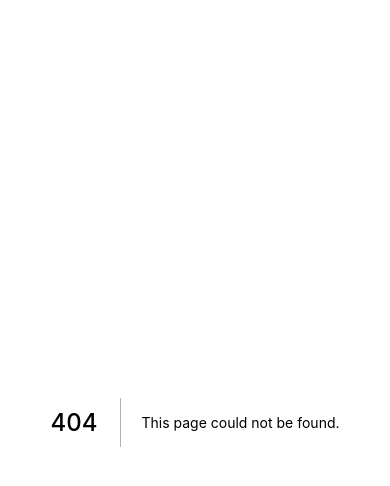
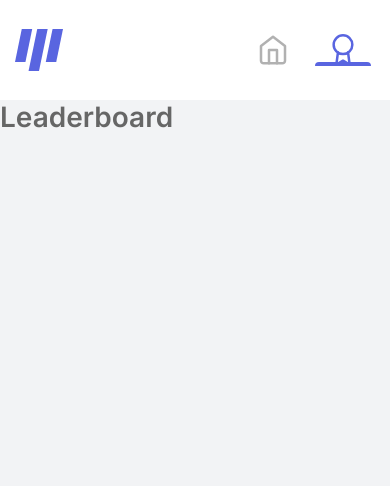
Before and after one commit to jeanmottin12/nlw4-moveit, a Next.js app: page /leaderboard in a window 390 px wide. Before the commit this address had no page. Shown: the top 486 px of the page. Built offline with nearby package versions, Linux system fonts and the light colour scheme.

Commit message:
add sidebar with leaderboard page

```diff
--- /dev/null
+++ b/src/components/Link.tsx
@@ -0,0 +1,16 @@
+import React from 'react';
+import Link from 'next/link';
+import { useRouter } from 'next/router';
+
+import styles from '../styles/components/Link.module.css';
+
+export default ({ href, children }) => {
+  const router = useRouter()
+
+  let className = children.props.className || ''
+  if (router.pathname === href) {
+    className = `${className} ${styles.selectedActive}`
+  }
+
+  return <Link href={href}>{React.cloneElement(children, { className })}</Link>
+}
--- /dev/null
+++ b/src/components/Sidebar.tsx
@@ -0,0 +1,40 @@
+import Link from './Link';
+
+import styles from '../styles/components/Sidebar.module.css';
+
+export default function Sidebar() {
+  return (
+    <aside className={styles.containerSidebar}>
+      <img src="logo.svg" alt="Logo"/>
+
+      <nav>
+        <ul>
+          <li>
+            <Link href="/">
+              <a className={styles.teste}>
+                <svg width="32" height="32" viewBox="0 0 32 32" fill="none" xmlns="http://www.w3.org/2000/svg">
+                  <g opacity="0.5">
+                    <path d="M4 12.0001L16 2.66675L28 12.0001V26.6668C28 27.374 27.719 28.0523 27.219 28.5524C26.7189 29.0525 26.0406 29.3334 25.3333 29.3334H6.66667C5.95942 29.3334 5.28115 29.0525 4.78105 28.5524C4.28095 28.0523 4 27.374 4 26.6668V12.0001Z" stroke="#666666" stroke-width="2.5" stroke-linecap="round" stroke-linejoin="round"/>
+                    <path d="M12 29.3333V16H20V29.3333" stroke="#666666" stroke-width="2.5" stroke-linecap="round" stroke-linejoin="round"/>
+                  </g>
+                </svg>
+              </a>
+            </Link>
+          </li>
+          <li>
+            <Link href="/leaderboard">
+              <a>
+                <svg width="32" height="32" viewBox="0 0 32 32" fill="none" xmlns="http://www.w3.org/2000/svg">
+                  <g opacity="0.5">
+                    <path d="M16.0001 20C21.1547 20 25.3334 15.8214 25.3334 10.6667C25.3334 5.51205 21.1547 1.33337 16.0001 1.33337C10.8454 1.33337 6.66675 5.51205 6.66675 10.6667C6.66675 15.8214 10.8454 20 16.0001 20Z" stroke="#666666" stroke-width="2.5" stroke-linecap="round" stroke-linejoin="round"/>
+                    <path d="M10.9466 18.52L9.33325 30.6667L15.9999 26.6667L22.6666 30.6667L21.0533 18.5067" stroke="#666666" stroke-width="2.5" stroke-linecap="round" stroke-linejoin="round"/>
+                  </g>
+                </svg>
+              </a>
+            </Link>
+          </li>
+        </ul>
+      </nav>
+    </aside>
+  )
+}
--- a/src/pages/index.tsx
+++ b/src/pages/index.tsx
@@ -11,6 +11,7 @@ import { Profile } from "../components/Profile";
 import { ChallengeBox } from "../components/ChallengeBox";
 
 import styles from '../styles/pages/Home.module.css';
+import Sidebar from '../components/Sidebar';
 
 interface HomeProps {
   level: number;
@@ -20,6 +21,8 @@ interface HomeProps {
 
 export default function Home(props: HomeProps) {
   return (
+    <main className="main">
+      <Sidebar />
       <ChallengesProvider
         level={props.level}
         currentExperience={props.currentExperience}
@@ -46,6 +49,7 @@ export default function Home(props: HomeProps) {
           </CountdownProvider>
         </div>
       </ChallengesProvider>
+    </main>
   )
 }
 
--- /dev/null
+++ b/src/pages/leaderboard.tsx
@@ -0,0 +1,10 @@
+import Sidebar from "../components/Sidebar";
+
+export default function Leaderboard() {
+  return (
+    <main className="main">
+      <Sidebar />
+      <h1>Leaderboard</h1>
+    </main>
+  )
+}
--- /dev/null
+++ b/src/styles/components/Link.module.css
@@ -0,0 +1,31 @@
+.selectedActive::before {
+  content: "";
+  width: 4px;
+  height: 100%;
+  background: var(--blue);
+  display: block;
+  position: absolute;
+  left: 0;
+  top: 0;
+  border-top-right-radius: 5px;
+  border-bottom-right-radius: 5px;
+}
+
+.selectedActive svg g {
+  opacity: 1;
+}
+.selectedActive svg g path {
+  stroke: var(--blue);
+}
+
+@media (max-width: 640px) {
+  .selectedActive::before{
+    content: "";
+    width: 100%;
+    height: 4px;
+    top: unset;
+    bottom: 0;
+    border-top-left-radius: 5px;
+    border-bottom-right-radius: 0;
+  }
+}
--- /dev/null
+++ b/src/styles/components/Sidebar.module.css
@@ -0,0 +1,119 @@
+.containerSidebar {
+  width: 112px;
+  position: fixed;
+  left: 0;
+  top: 0;
+  bottom: 0;
+  height: 100vh;
+  background-image: linear-gradient(to bottom, #ffffff, rgba(255,255,255, 0));
+
+  display: flex;
+  align-items: center;
+  justify-content: center;
+  flex-direction: column;
+}
+
+.containerSidebar > img {
+  position: absolute;
+  top: 30px;
+}
+
+.containerSidebar nav {
+  width: 100%;
+}
+
+.containerSidebar nav ul {
+  list-style: none;
+
+  display: flex;
+  flex-direction: column;
+  align-items: center;
+}
+
+.containerSidebar nav ul li {
+  margin: 10px 0;
+  width: 100%;
+}
+
+.containerSidebar nav ul li a {
+  display: flex;
+  align-items: center;
+  justify-content: center;
+
+  position: relative;
+
+  width: 100%;
+  height: 56px;
+  cursor: pointer;
+
+  transition: .2s all ease;
+}
+
+.containerSidebar nav ul li a:hover::before{
+  content: "";
+  width: 4px;
+  height: 100%;
+  background: var(--blue);
+  display: block;
+  position: absolute;
+  left: 0;
+  top: 0;
+  border-top-right-radius: 5px;
+  border-bottom-right-radius: 5px;
+}
+
+.containerSidebar nav ul li a:hover svg g {
+  opacity: 1;
+}
+
+.containerSidebar nav ul li a:hover svg g path {
+  stroke: var(--blue);
+}
+
+@media (max-width: 640px) {
+  .containerSidebar {
+    width: 100%;
+    position: relative;
+    height: 100px;
+    background-color: var(--white);
+
+    justify-content: space-between;
+    flex-direction: row;
+    padding-left: 15px;
+    padding-right: 15px;
+  }
+
+  .containerSidebar > img {
+    position: relative;
+    top: 0;
+  }
+
+  .containerSidebar nav {
+    width: auto;
+  }
+
+  .containerSidebar nav ul {
+    flex-direction: row;
+  }
+
+  .containerSidebar nav ul li {
+    margin: 0px 10px;
+    width: 50px;
+    height: 100%;
+  }
+
+  .containerSidebar nav ul li a {
+    height: 100%;
+    width: 56px;
+  }
+
+  .containerSidebar nav ul li a:hover::before{
+    content: "";
+    width: 100%;
+    height: 4px;
+    top: unset;
+    bottom: 0;
+    border-top-left-radius: 5px;
+    border-bottom-right-radius: 0;
+  }
+}
--- a/src/styles/global.css
+++ b/src/styles/global.css
@@ -47,3 +47,13 @@ a {
   color: inherit;
   text-decoration: none;
 }
+
+.main {
+  padding-left: 112px;
+}
+
+@media (max-width: 640px) {
+  .main {
+    padding-left: 0;
+  }
+}
```
Also changed, not shown: public/logo.svg (added). Lines whose indentation alone changed are shown as unchanged.
